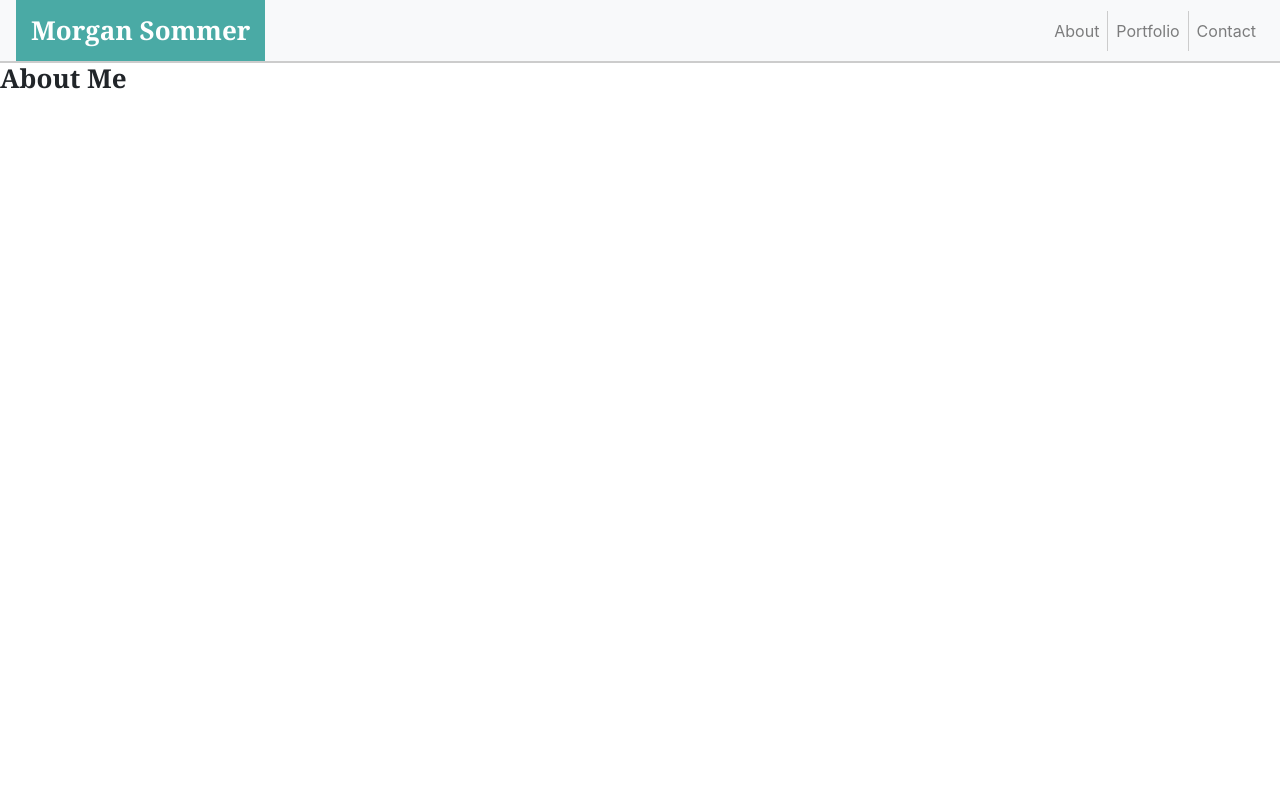
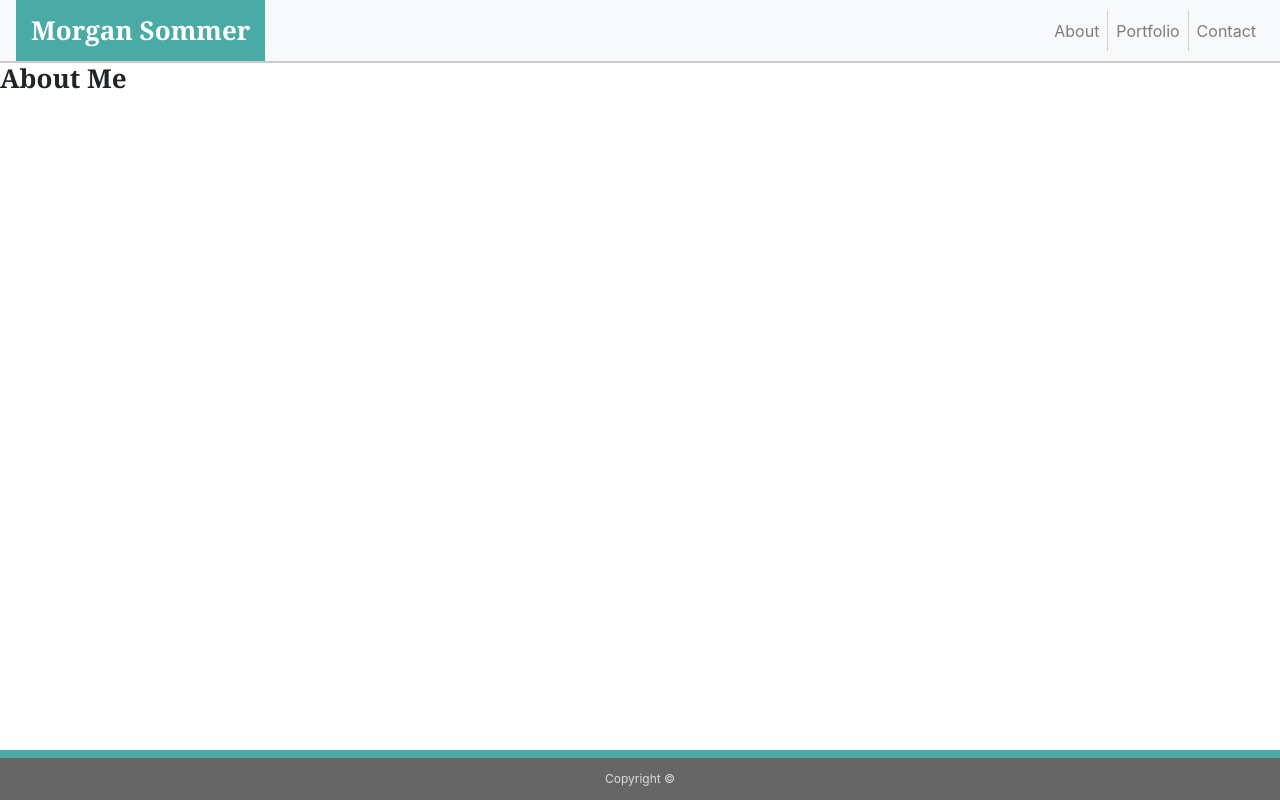
Before and after one commit to mms211/React-Portfolio, a React (Create React App) app: page / in a window 1280 px wide. Built offline with nearby package versions, Linux system fonts and the light colour scheme.

Commit message:
footer working

```diff
--- a/src/App.js
+++ b/src/App.js
@@ -2,12 +2,14 @@ import React from 'react';
 import './App.css';
 import Main from './components/Main/main';
 import Header from './components/Header/header';
+import Footer from './components/Footer/footer';
 
 function App() {
   return (
     <div className="App">
       <Header />
       <Main />
+      <Footer />
     </div>
   );
 }
--- a/src/components/Footer/footer.css
+++ b/src/components/Footer/footer.css
@@ -0,0 +1,13 @@
+.footer {
+    height: 50px;
+    margin-top: -50px;
+    background-color: #666666;
+    border-top: 8px solid #4aaaa5;
+    width: 100%;
+}
+
+.copyright {
+    color: #dddddd;
+    margin: auto;
+    font-size: 12px;
+}
--- a/src/components/Footer/footer.js
+++ b/src/components/Footer/footer.js
@@ -0,0 +1,10 @@
+import React from 'react';
+import './footer.css';
+
+const Footer = () => (
+    <nav class="navbar fixed-bottom footer">
+        <p class="copyright"> Copyright © </p>
+    </nav>
+);
+
+export default Footer;
```
